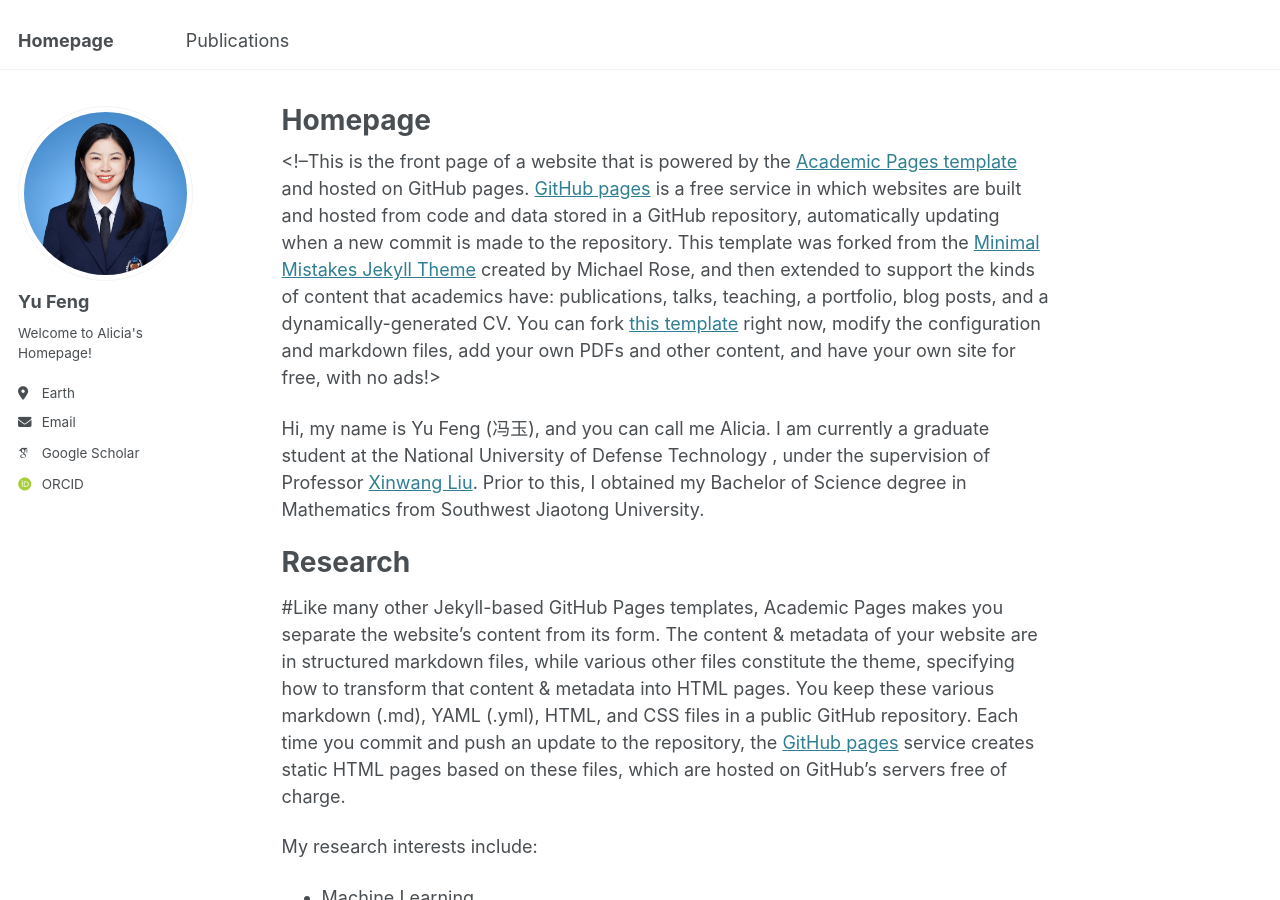
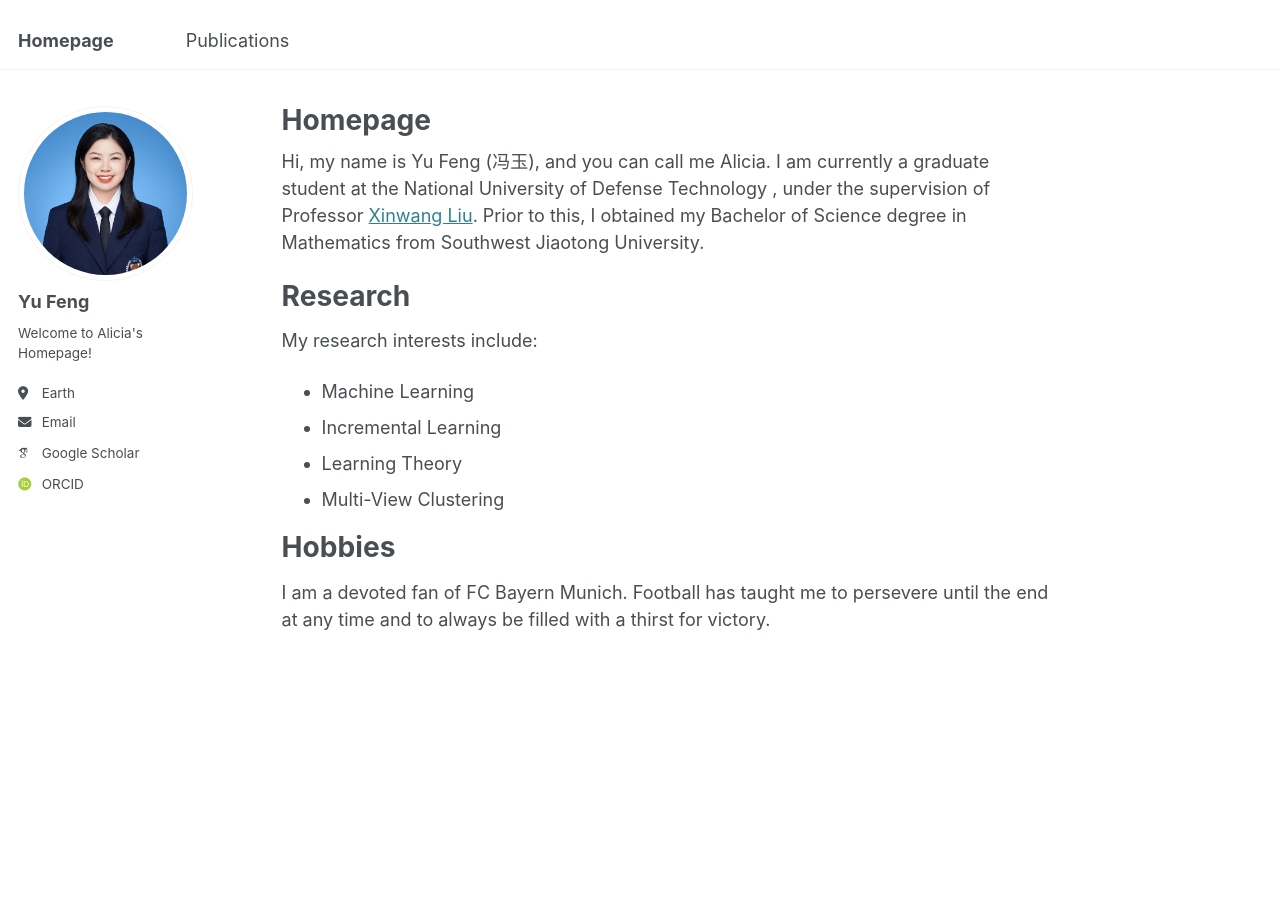
Before and after one commit to YuFeng23/YuFeng23.github.io, a Jekyll site: the page built from _pages/about.md, in a window 1280 px wide and 900 px high. Built offline with Jekyll 4.4.1, drawn with Linux system fonts in a browser that asks for light colours; some web fonts are replaced.

Commit message:
about.md

```diff
--- a/_pages/about.md
+++ b/_pages/about.md
@@ -7,14 +7,14 @@ redirect_from:
   - /about.html
 ---
 
-<!--This is the front page of a website that is powered by the [Academic Pages template](https://github.com/academicpages/academicpages.github.io) and hosted on GitHub pages. [GitHub pages](https://pages.github.com) is a free service in which websites are built and hosted from code and data stored in a GitHub repository, automatically updating when a new commit is made to the repository. This template was forked from the [Minimal Mistakes Jekyll Theme](https://mmistakes.github.io/minimal-mistakes/) created by Michael Rose, and then extended to support the kinds of content that academics have: publications, talks, teaching, a portfolio, blog posts, and a dynamically-generated CV. You can fork [this template](https://github.com/academicpages/academicpages.github.io) right now, modify the configuration and markdown files, add your own PDFs and other content, and have your own site for free, with no ads!>
+<!--This is the front page of a website that is powered by the [Academic Pages template](https://github.com/academicpages/academicpages.github.io) and hosted on GitHub pages. [GitHub pages](https://pages.github.com) is a free service in which websites are built and hosted from code and data stored in a GitHub repository, automatically updating when a new commit is made to the repository. This template was forked from the [Minimal Mistakes Jekyll Theme](https://mmistakes.github.io/minimal-mistakes/) created by Michael Rose, and then extended to support the kinds of content that academics have: publications, talks, teaching, a portfolio, blog posts, and a dynamically-generated CV. You can fork [this template](https://github.com/academicpages/academicpages.github.io) right now, modify the configuration and markdown files, add your own PDFs and other content, and have your own site for free, with no ads!-->
 
 Hi, my name is Yu Feng (冯玉), and you can call me Alicia. I am currently a graduate student at the National University of Defense Technology , under the supervision of Professor [Xinwang Liu](https://xinwangliu.github.io). Prior to this, I obtained my Bachelor of Science degree in Mathematics from Southwest Jiaotong University.
 
 
 Research
 ======
-#Like many other Jekyll-based GitHub Pages templates, Academic Pages makes you separate the website's content from its form. The content & metadata of your website are in structured markdown files, while various other files constitute the theme, specifying how to transform that content & metadata into HTML pages. You keep these various markdown (.md), YAML (.yml), HTML, and CSS files in a public GitHub repository. Each time you commit and push an update to the repository, the [GitHub pages](https://pages.github.com/) service creates static HTML pages based on these files, which are hosted on GitHub's servers free of charge.
+<!--Like many other Jekyll-based GitHub Pages templates, Academic Pages makes you separate the website's content from its form. The content & metadata of your website are in structured markdown files, while various other files constitute the theme, specifying how to transform that content & metadata into HTML pages. You keep these various markdown (.md), YAML (.yml), HTML, and CSS files in a public GitHub repository. Each time you commit and push an update to the repository, the [GitHub pages](https://pages.github.com/) service creates static HTML pages based on these files, which are hosted on GitHub's servers free of charge.-->
 
 My research interests include:
 - Machine Learning
```
